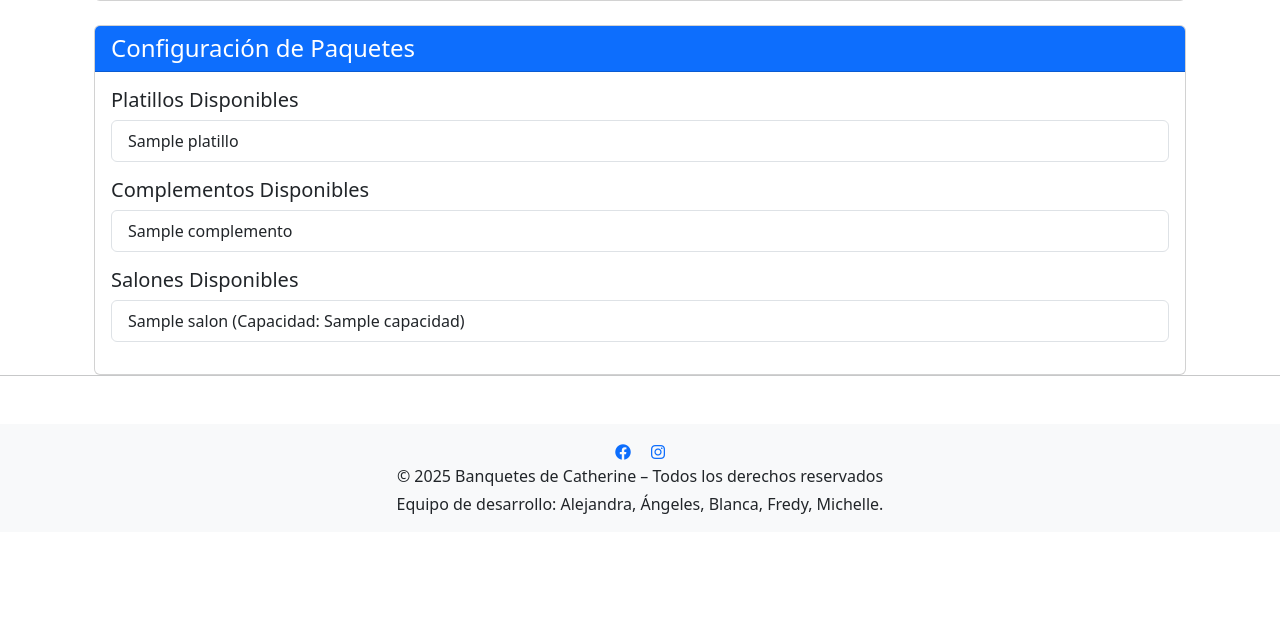
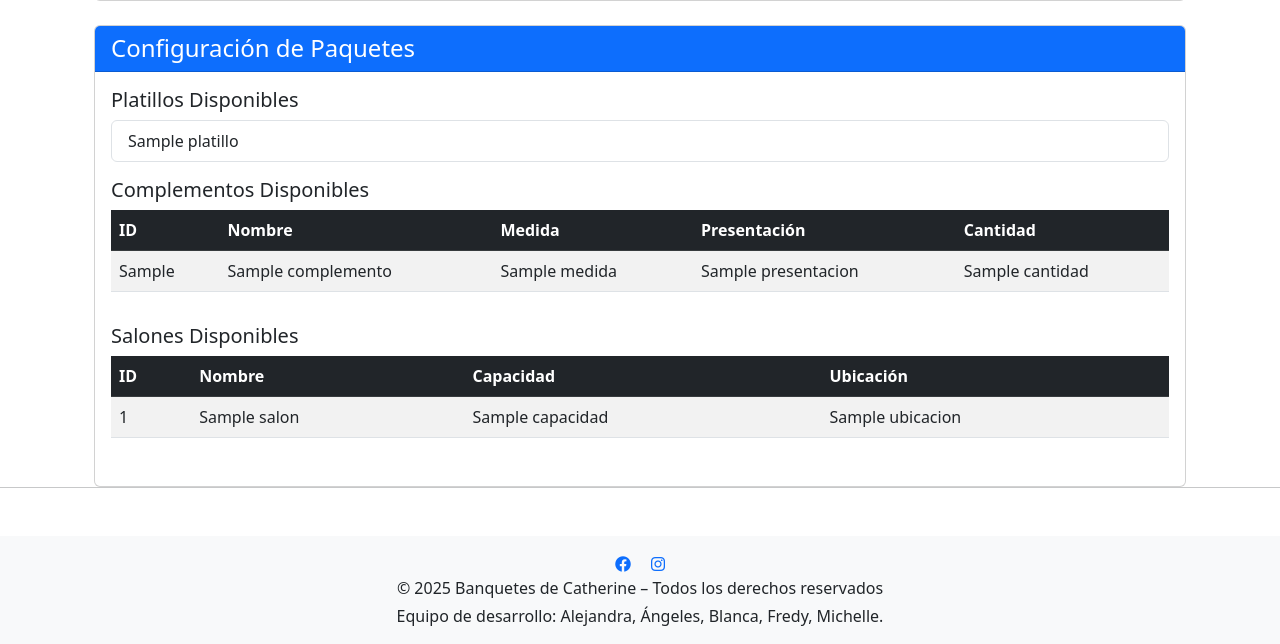
Before and after one commit to FredyRodarte/banquetesCatherine, a Flask app: template templates/administrador/paquetes.html in a window 1280 px wide. Shown: the part 741-1385 px from the top of the page. Before the commit the page ends 1255 px from the top, so only its background shows below. Run offline with Flask 3, Linux system fonts and the light colour scheme; the template is opened without the code that fills it: most values are stand-ins (such as "Sample title", 1, 10 or a date in 2020); some libraries are stand-ins or nearby versions.

Commit message:
Seccion paquetes lista, solo falta informacion

```diff
--- a/templates/administrador/paquetes.html
+++ b/templates/administrador/paquetes.html
@@ -116,20 +116,56 @@
 
         <div class="mb-3">
             <h5>Complementos Disponibles</h5>
-                <ul class="list-group">
+            <div class="table-responsive">
+                <table class="table table-striped table-hover align-middle">
+                    <thead class="table-dark">
+                        <tr>
+                            <th>ID</th>
+                            <th>Nombre</th>
+                            <th>Medida</th>
+                            <th>Presentación</th>
+                            <th>Cantidad</th>
+                        </tr>
+                    </thead>
+                    <tbody>
                         {% for complemento in complementos %}
-                    <li class="list-group-item">{{ complemento.nombre_complemento }}</li>
+                        <tr>
+                            <td>{{ complemento.id_complemento }}</td>
+                            <td>{{ complemento.nombre }}</td>
+                            <td>{{ complemento.medida }}</td>
+                            <td>{{ complemento.presentacion }}</td>
+                            <td>{{ complemento.cantidad }}</td>
+                        </tr>
                         {% endfor %}
-                </ul>
+                    </tbody>
+                </table>
+            </div>
         </div>
 
         <div class="mb-3">
             <h5>Salones Disponibles</h5>
-                <ul class="list-group">
+            <div class="table-responsive">
+                <table class="table table-striped table-hover align-middle">
+                    <thead class="table-dark">
+                        <tr>
+                            <th>ID</th>
+                            <th>Nombre</th>
+                            <th>Capacidad</th>
+                            <th>Ubicación</th>
+                        </tr>
+                    </thead>
+                    <tbody>
                         {% for salon in salones %}
-                    <li class="list-group-item">{{ salon.nombre_salon }} (Capacidad: {{ salon.capacidad }})</li>
+                        <tr>
+                            <td>{{ salon.id }}</td>
+                            <td>{{ salon.nombre }}</td>
+                            <td>{{ salon.capacidad }}</td>
+                            <td>{{ salon.ubicacion }}</td>
+                        </tr>
                         {% endfor %}
-                </ul>
+                    </tbody>
+                </table>
+            </div>
         </div>
         </div>
     </div>
```
Lines whose indentation alone changed are shown as unchanged.
